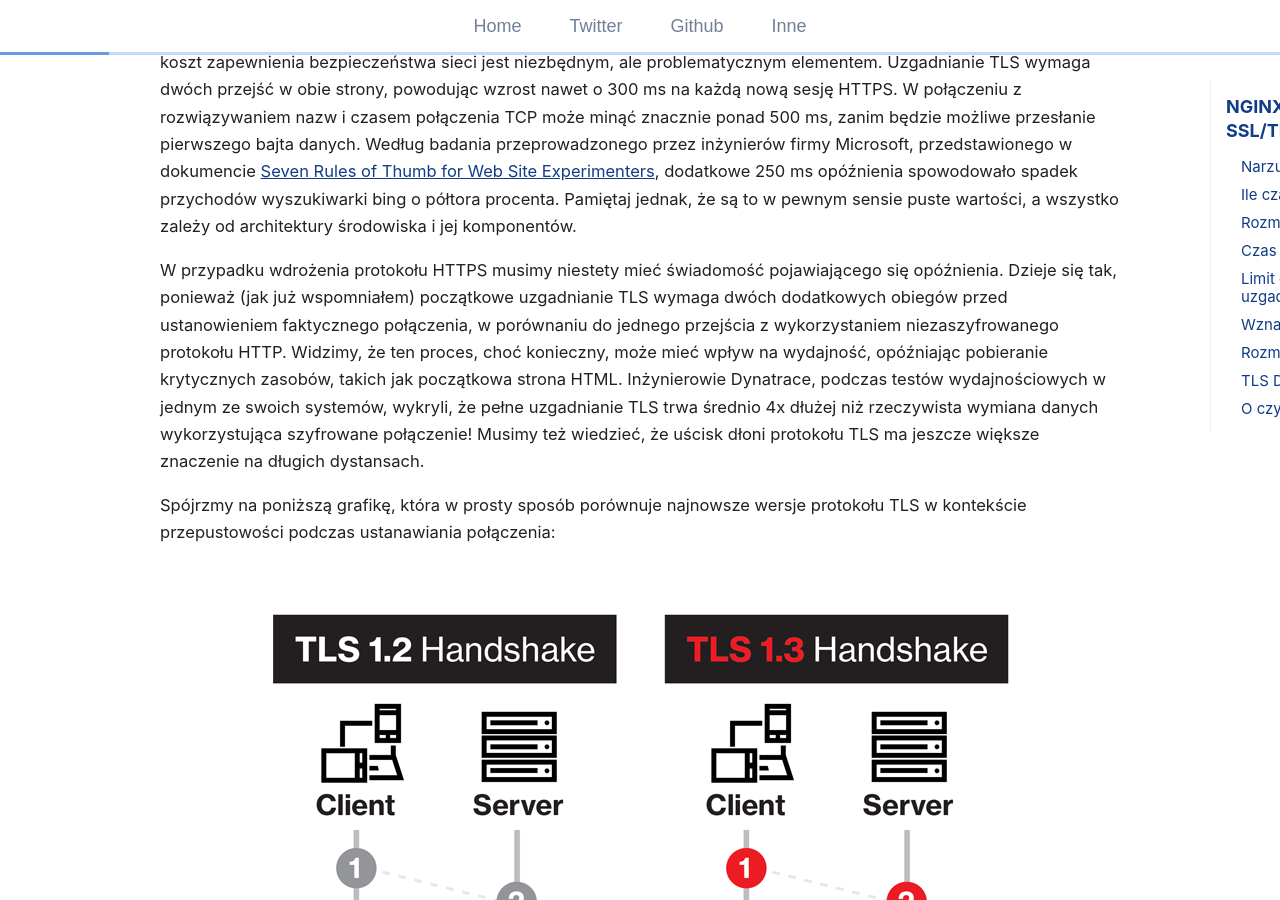
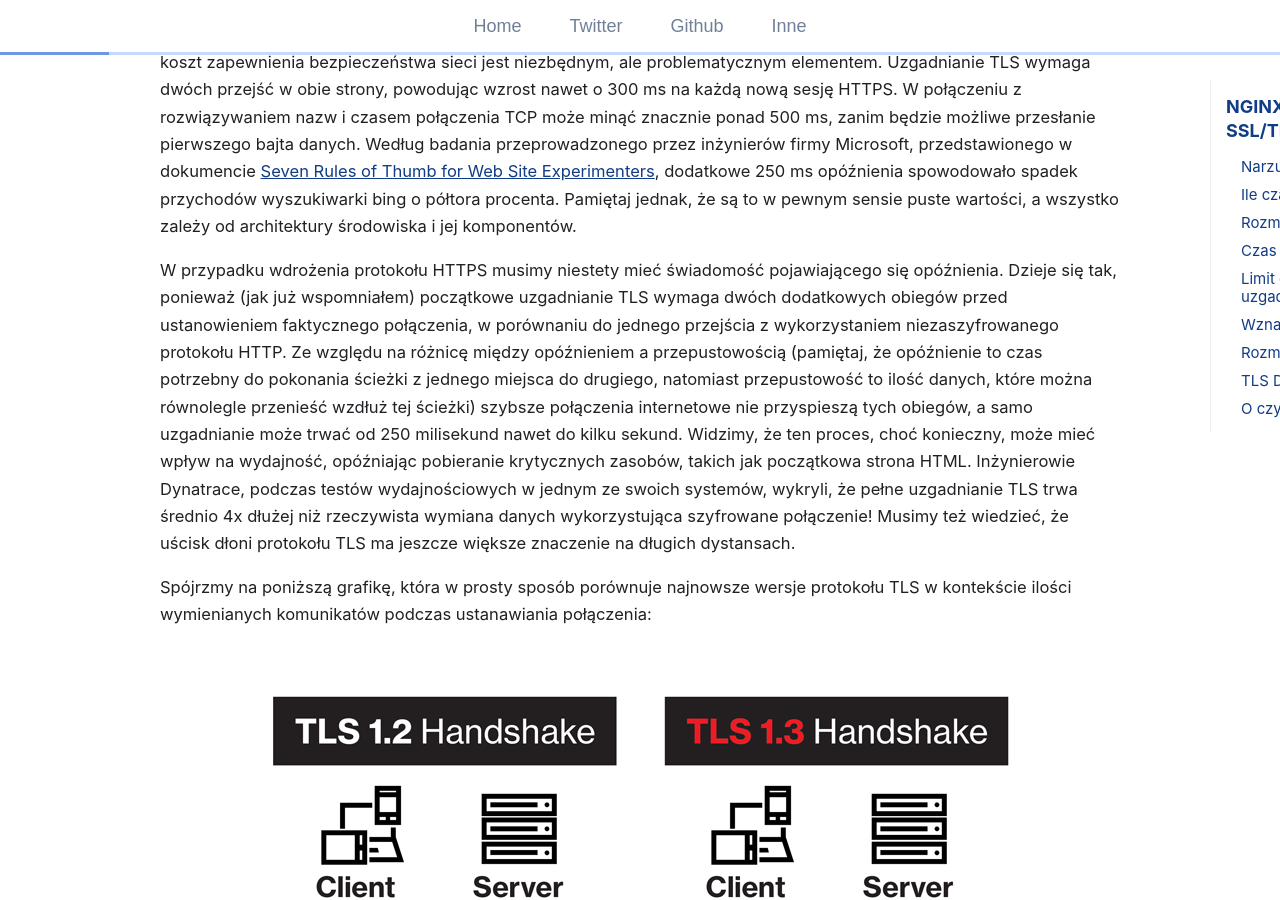
Before and after one commit to git04112019/trimstray.github.io, a Jekyll site: the page built from _posts/2019-07-21-nginx-optymalizacja_sesji_ssl-tls.md, in a window 1280 px wide and 900 px high, scrolled down 3095 px. Built offline with Jekyll 4.4.1, drawn with Linux system fonts in a browser that asks for light colours; comment, search, counter and statistics services are not loaded; some of the changed text lies outside the part shown.

Commit message:
uncommited changes - signed-off-by: trimstray <trimstray@gmail.com>

```diff
--- a/_posts/2019-07-21-nginx-optymalizacja_sesji_ssl-tls.md
+++ b/_posts/2019-07-21-nginx-optymalizacja_sesji_ssl-tls.md
@@ -49,9 +49,9 @@ Moim zdaniem, aplikacji nie można uznać za wydajną, dopóki nie będzie dobrz
 
 Ponieważ HTTPS stał się de facto standardem całej komunikacji internetowej w ciągu ostatnich kilku lat, ten dodatkowy koszt zapewnienia bezpieczeństwa sieci jest niezbędnym, ale problematycznym elementem. Uzgadnianie TLS wymaga dwóch przejść w obie strony, powodując wzrost nawet o 300 ms na każdą nową sesję HTTPS. W połączeniu z rozwiązywaniem nazw i czasem połączenia TCP może minąć znacznie ponad 500 ms, zanim będzie możliwe przesłanie pierwszego bajta danych. Według badania przeprowadzonego przez inżynierów firmy Microsoft, przedstawionego w dokumencie [Seven Rules of Thumb for Web Site Experimenters]({{ site.url }}/assets/pdfs/2014experimentersRulesOfThumb.pdf), dodatkowe 250 ms opóźnienia spowodowało spadek przychodów wyszukiwarki bing o półtora procenta. Pamiętaj jednak, że są to w pewnym sensie puste wartości, a wszystko zależy od architektury środowiska i jej komponentów.
 
-W przypadku wdrożenia protokołu HTTPS musimy niestety mieć świadomość pojawiającego się opóźnienia. Dzieje się tak, ponieważ (jak już wspomniałem) początkowe uzgadnianie TLS wymaga dwóch dodatkowych obiegów przed ustanowieniem faktycznego połączenia, w porównaniu do jednego przejścia z wykorzystaniem niezaszyfrowanego protokołu HTTP. Widzimy, że ten proces, choć konieczny, może mieć wpływ na wydajność, opóźniając pobieranie krytycznych zasobów, takich jak początkowa strona HTML. Inżynierowie Dynatrace, podczas testów wydajnościowych w jednym ze swoich systemów, wykryli, że pełne uzgadnianie TLS trwa średnio 4x dłużej niż rzeczywista wymiana danych wykorzystująca szyfrowane połączenie! Musimy też wiedzieć, że uścisk dłoni protokołu TLS ma jeszcze większe znaczenie na długich dystansach.
+W przypadku wdrożenia protokołu HTTPS musimy niestety mieć świadomość pojawiającego się opóźnienia. Dzieje się tak, ponieważ (jak już wspomniałem) początkowe uzgadnianie TLS wymaga dwóch dodatkowych obiegów przed ustanowieniem faktycznego połączenia, w porównaniu do jednego przejścia z wykorzystaniem niezaszyfrowanego protokołu HTTP. Ze względu na różnicę między opóźnieniem a przepustowością (pamiętaj, że opóźnienie to czas potrzebny do pokonania ścieżki z jednego miejsca do drugiego, natomiast przepustowość to ilość danych, które można równolegle przenieść wzdłuż tej ścieżki) szybsze połączenia internetowe nie przyspieszą tych obiegów, a samo uzgadnianie może trwać od 250 milisekund nawet do kilku sekund. Widzimy, że ten proces, choć konieczny, może mieć wpływ na wydajność, opóźniając pobieranie krytycznych zasobów, takich jak początkowa strona HTML. Inżynierowie Dynatrace, podczas testów wydajnościowych w jednym ze swoich systemów, wykryli, że pełne uzgadnianie TLS trwa średnio 4x dłużej niż rzeczywista wymiana danych wykorzystująca szyfrowane połączenie! Musimy też wiedzieć, że uścisk dłoni protokołu TLS ma jeszcze większe znaczenie na długich dystansach.
 
-Spójrzmy na poniższą grafikę, która w prosty sposób porównuje najnowsze wersje protokołu TLS w kontekście przepustowości podczas ustanawiania połączenia:
+Spójrzmy na poniższą grafikę, która w prosty sposób porównuje najnowsze wersje protokołu TLS w kontekście ilości wymienianych komunikatów podczas ustanawiania połączenia:
 
 <p align="center">
   <img src="/assets/img/posts/tls_12vs13_performance.png">
@@ -72,7 +72,7 @@ Przy czym pamiętajmy, że protokół TLSv1.3 umożliwia tzw. wznowienie zeroweg
 - **TLSv1.3 + 0-RTT**
 
   - nowe połączenie: 3 RTT (1x TCP, 1xTLS, 1x HTTP) + DNS
-  - wznowienie połączenie: 2 RTT (1x TCP, 1x[TLS+HTTP]) + DNS
+  - wznowienie połączenia: 2 RTT (1x TCP, 1x[TLS+HTTP]) + DNS
 
 Widzisz sam, że po przejściu na obecnie najnowszą wersję protokołu TLS wzrost wydajności może być naprawdę znaczny.
 
@@ -587,11 +587,11 @@ Warto jeszcze pamiętać o ew. dostrojeniu parametrów jądra i przeprowadzeniu
 
 ## O czym jeszcze warto wiedzieć?
 
+Inną kwestią, o której nie możemy zapomnieć podczas dostrajania parametrów SSL/TLS, jest wersja protokołu HTTP. Pamiętajmy, że HTTP/2 używa jednego połączenia przy komunikacji z serwerem, zamiast jednego połączenia na żądanie zasobu, znacznie poprawiając efektywność komunikacji HTTPS (dzięki tylko jednemu kosztownemu uzgadnianiu TLS). Co więcej, dzięki multipleksowaniu maksymalizujemy wykorzystanie pojedynczego połączenia — oznacza to znacznie mniejszą potrzebę czasochłonnej konfiguracji połączenia, co jest szczególnie korzystne w przypadku TLS, ponieważ tworzenie połączeń TLS jest szczególnie wymagające czasowo. Jeżeli mamy możliwość implementacji HTTP/3, warto rozważyć jego wdrożenie. Przy okazji zerknij na artykuł [Comparing HTTP/3 vs. HTTP/2 Performance](https://blog.cloudflare.com/http-3-vs-http-2/) oraz genialną pracę [Performance testing HTTP/1.1 vs HTTP/2 vs HTTP/2 + Server Push for REST APIs](https://evertpot.com/h2-parallelism/).
+
 Wiemy już, że w przypadku protokołu HTTPS należy dodać dwa kolejne RTT, aby negocjować wszystkie wymagane parametry połączenia. Wiemy także, że pełne uzgadnianie protokołu TLSv1.2 wymaga do ukończenia dwóch podróży w obie strony, a w połączeniu z negocjacjami TCP SYN i SYN-ACK rozciąga się do trzech pełnych połączeń w obie strony. Chociaż protokół TLSv1.3 redukuje to do dwóch obiegów w przypadku TCP, nadal powoduje znaczne opóźnienie, co sprawia, że protokół jest nieodpowiedni dla niektórych aplikacji. W przypadku ograniczenia konfiguracji jedynie do protokołu TLSv1.2 (czyli najczęściej wykorzystywanej wersji) i sesji, które nie zostały wznowione, można jeszcze bardziej zmniejszyć liczbę rund do jednej, korzystając z rozszerzenia TLS False Start (patrz: [Transport Layer Security (TLS) - Enable TLS False Start](https://hpbn.co/transport-layer-security-tls/#enable-tls-false-start)).
 
   > Ciekawostka: Serwer NGINX w wersji <1.5.6 miał pewien feler, otóż zastosowanie certyfikatów o rozmiarze przekraczającym 4 KB wiązało się z dodatkową podróżą w obie strony, zamieniając uzgadnianie w obie strony w trzy transakcje (patrz: [NGINX Changelog](http://nginx.org/en/CHANGES) — _Feature: optimization of SSL handshakes when using long certificate chains_). Co gorsza, w niektórych specyficznych przypadkach dochodziło do przekroczenia krawędzi w stosie TCP, co powodowało, że klient potwierdzał kilka pierwszych pakietów z serwera, a następnie czekał, zanim wyzwolone zostanie opóźnione potwierdzenie ACK dla ostatniego segmentu.
-
-Inną kwestią, o której nie możemy zapomnieć podczas dostrajania parametrów SSL/TLS, jest wersja protokołu HTTP. Pamiętajmy, że HTTP/2 używa jednego połączenia przy komunikacji z serwerem, zamiast jednego połączenia na żądanie zasobu, znacznie poprawiając efektywność komunikacji HTTPS (dzięki tylko jednemu kosztownemu uzgadnianiu TLS). Co więcej, dzięki multipleksowaniu maksymalizujemy wykorzystanie pojedynczego połączenia — oznacza to znacznie mniejszą potrzebę czasochłonnej konfiguracji połączenia, co jest szczególnie korzystne w przypadku TLS, ponieważ tworzenie połączeń TLS jest szczególnie wymagające czasowo. Jeżeli mamy możliwość implementacji HTTP/3, warto rozważyć jego wdrożenie. Przy okazji zerknij na artykuł [Comparing HTTP/3 vs. HTTP/2 Performance](https://blog.cloudflare.com/http-3-vs-http-2/) oraz genialną pracę [Performance testing HTTP/1.1 vs HTTP/2 vs HTTP/2 + Server Push for REST APIs](https://evertpot.com/h2-parallelism/).
 
 Oczywiście kluczowa wydaje się tutaj optymalizacja opóźnień, ponieważ idąc za [7 Tips for Faster HTTP/2 Performance](https://www.nginx.com/blog/7-tips-for-faster-http2-performance/), w przypadku stron internetowych o mieszanej treści wymienianych przez połączenia z typowymi opóźnieniami w Internecie, protokół HTTP/2 działa lepiej niż HTTP/1.x i HTTPS. Poniżej znajdują się wyniki podzielone na trzy grupy w zależności od typowego czasu połączenia w obie strony (RTT):
 
```
Also changed, not shown: other parts of _posts/2019-07-21-nginx-optymalizacja_sesji_ssl-tls.md (+1 -1 lines).
